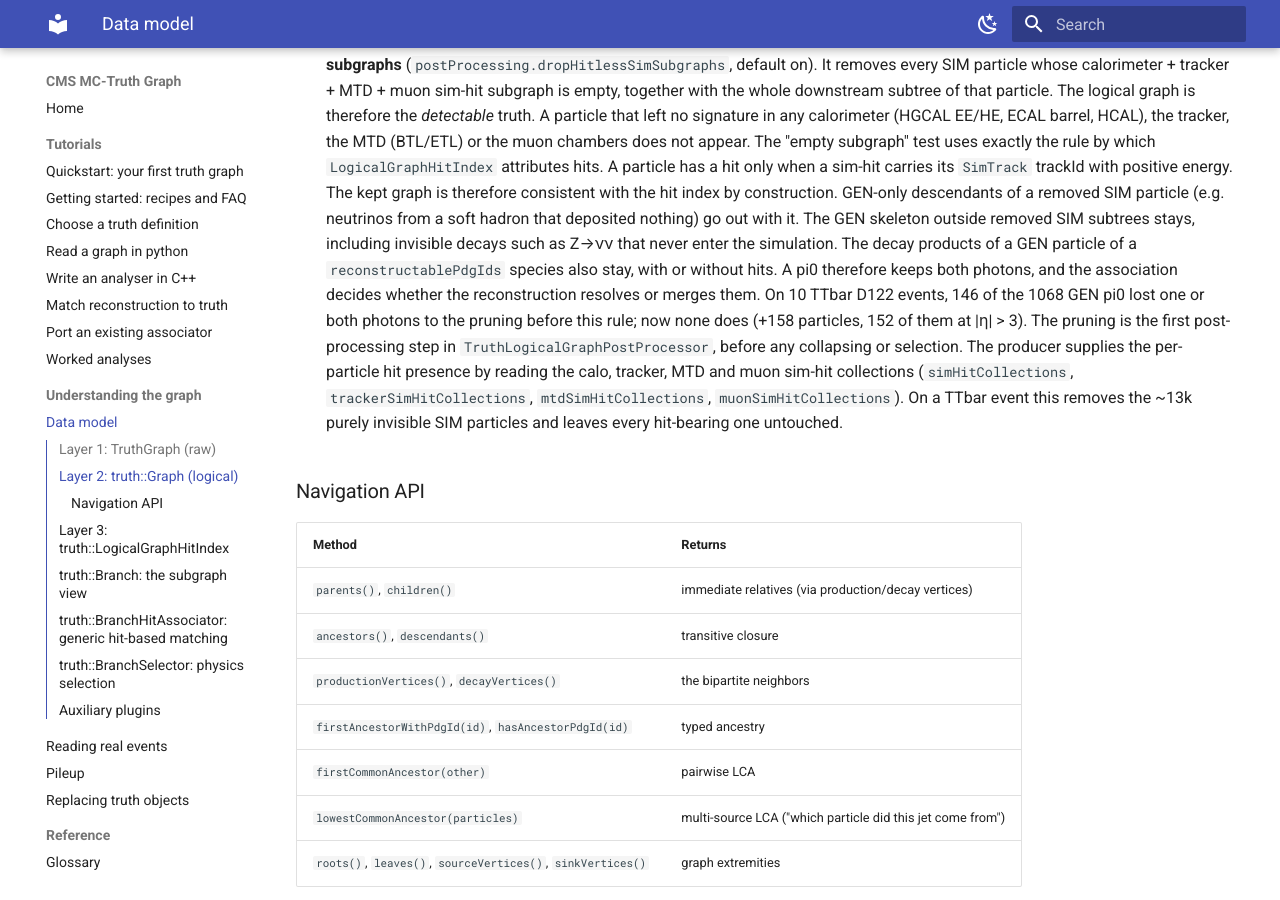
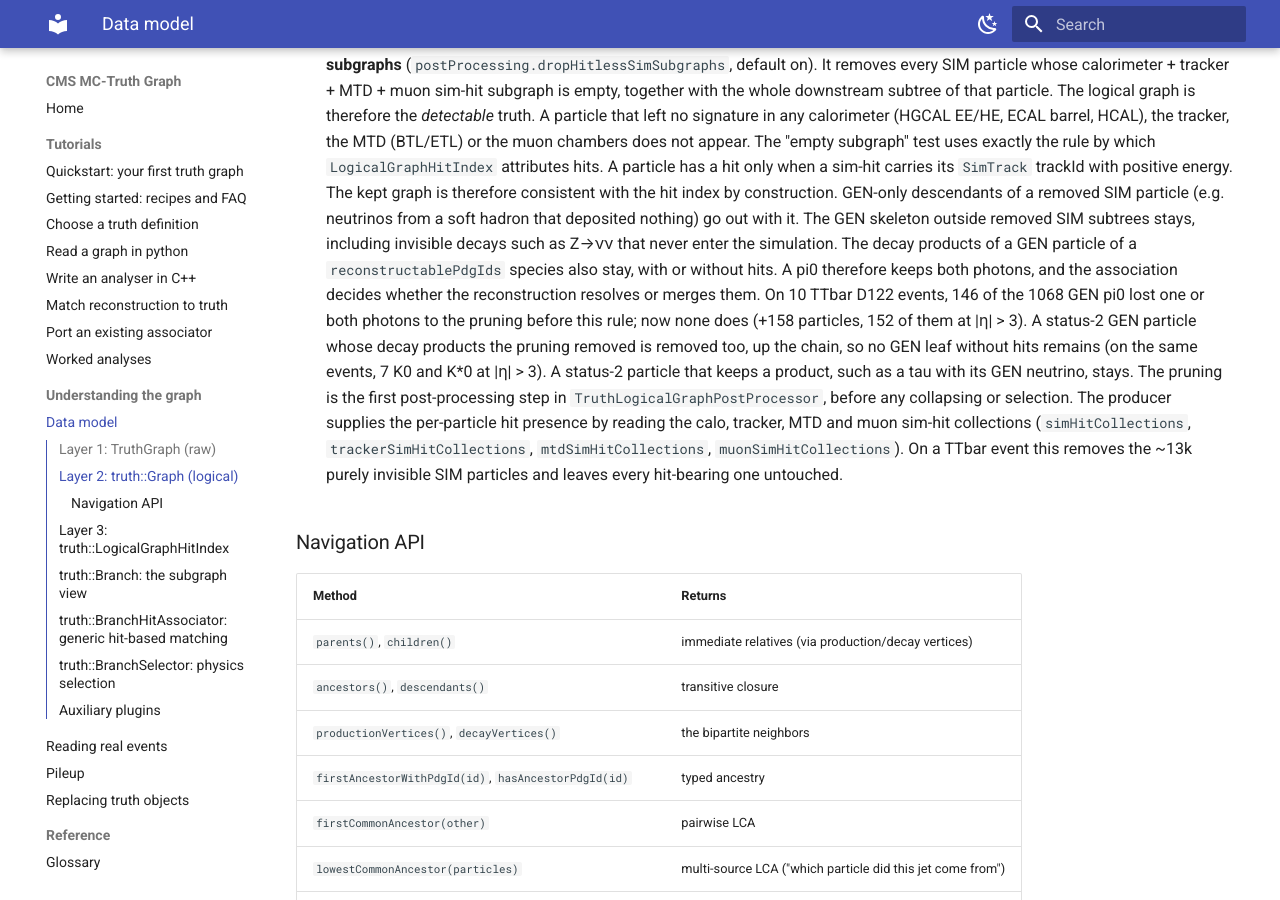
Before and after one commit to felicepantaleo/cms-truth-docs, an MkDocs documentation site: the page built from docs/data-model.md, in a window 1280 px wide and 900 px high, scrolled down 2082 px. Built offline with MkDocs 1.6.1 and Material for MkDocs 9.7.7, drawn with Linux system fonts in a browser that asks for light colours.

Commit message:
data-model, validation: the hitless pruning removes a decayed GEN particle left without products

```diff
--- a/docs/data-model.md
+++ b/docs/data-model.md
@@ -119,7 +119,10 @@ user-facing bipartite Particle ↔ Vertex graph from the raw graph.
   keeps both photons, and the association decides whether the reconstruction
   resolves or merges them. On 10 TTbar D122 events, 146 of the 1068 GEN pi0 lost one
   or both photons to the pruning before this rule; now none does (+158 particles,
-  152 of them at |η| > 3). The pruning is the first post-processing
+  152 of them at |η| > 3). A status-2 GEN particle whose decay products the pruning
+  removed is removed too, up the chain, so no GEN leaf without hits remains (on the
+  same events, 7 K0 and K*0 at |η| > 3). A status-2 particle that keeps a product, such
+  as a tau with its GEN neutrino, stays. The pruning is the first post-processing
   step in `TruthLogicalGraphPostProcessor`, before any collapsing or selection. The
   producer supplies the per-particle hit presence by reading the calo, tracker, MTD
   and muon sim-hit collections (`simHitCollections`, `trackerSimHitCollections`,
```
Also changed, not shown: docs/validation.md (+1 -1 lines).
